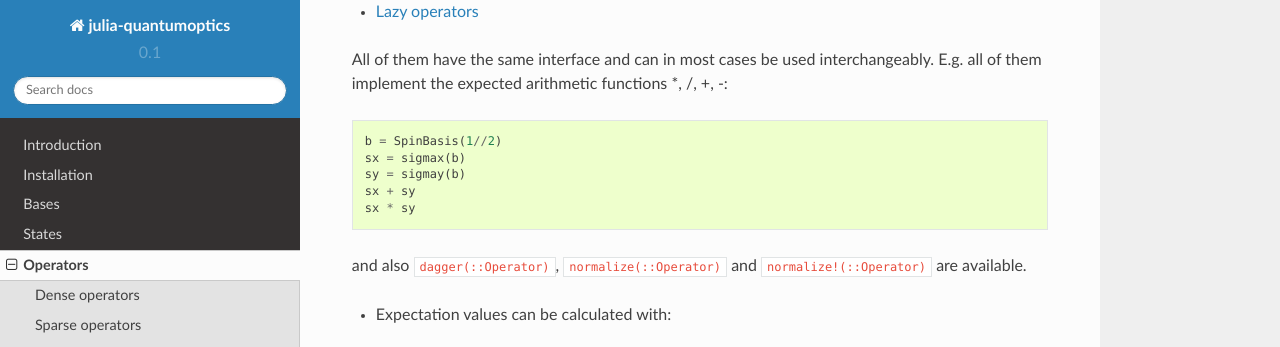
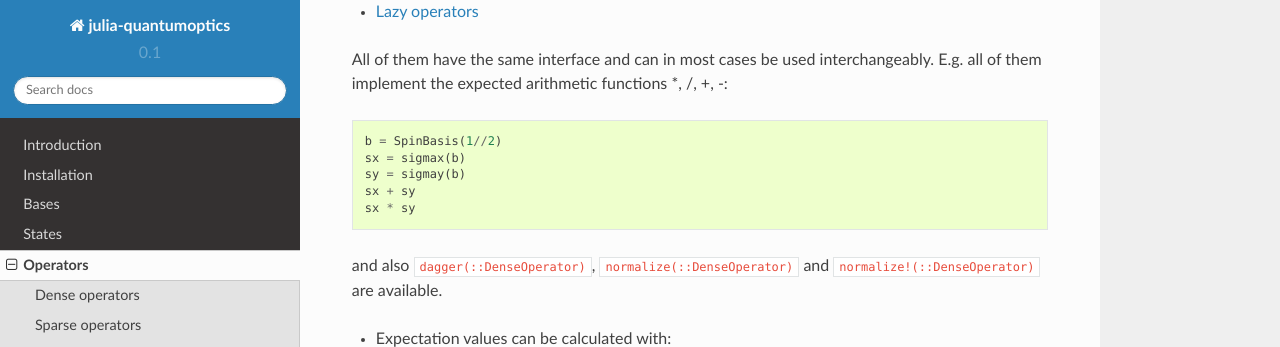
Before and after one commit to ymuv1/QuantumOptics.jl, a Sphinx documentation site: the page built from docs/source/operators.rst, in a window 1280 px wide and 900 px high, scrolled down 484 px, cut to the strip 0-347 px from the top of the window. Built offline with Sphinx 7.4.7 and the Read the Docs theme 2.0.0, drawn with Linux system fonts in a browser that asks for light colours; cross-references to code outside the pages are shown as plain code.

Commit message:
Fix signatures of autodoc directives in documentation.

```diff
--- a/docs/source/operators.rst
+++ b/docs/source/operators.rst
@@ -24,7 +24,7 @@
     sx + sy
     sx * sy
 
-and also :jl:func:`dagger(::Operator)`, :jl:func:`normalize(::Operator)` and :jl:func:`normalize!(::Operator)` are available.
+and also :jl:func:`dagger(::DenseOperator)`, :jl:func:`normalize(::DenseOperator)` and :jl:func:`normalize!(::DenseOperator)` are available.
 
 * Expectation values can be calculated with:
 
@@ -36,7 +36,7 @@
 
 .. epigraph::
 
-    .. jl:autofunction:: operators.jl tensor(::Operator, ::Operator)
+    .. jl:autofunction:: operators.jl tensor(::DenseOperator, ::DenseOperator)
 
     .. jl:autofunction:: operators.jl tensor(::Ket, ::Bra)
 
@@ -44,7 +44,7 @@
 
 .. epigraph::
 
-    .. jl:autofunction:: operators.jl ptrace(::Operator, indices)
+    .. jl:autofunction:: operators.jl ptrace(::DenseOperator, indices)
 
 * For creating operators of the type :math:`A = I \otimes I \otimes ... a_i ... \otimes I` the very useful embed function can be used:
 
--- a/docs/source/steadystate.rst
+++ b/docs/source/steadystate.rst
@@ -13,6 +13,6 @@
 
 .. epigraph::
 
-    .. jl:autofunction:: steadystate.jl eigenvector(L::SuperOperator)
+    .. jl:autofunction:: steadystate.jl eigenvector(L::DenseSuperOperator)
 
     .. jl:autofunction:: steadystate.jl eigenvector(H, J)
--- a/docs/source/timeevolution.rst
+++ b/docs/source/timeevolution.rst
@@ -59,9 +59,9 @@
 
 .. epigraph::
 
-    .. jl:autofunction:: timeevolution.jl master(tspan, rho0::Operator, H::AbstractOperator, J::Vector)
+    .. jl:autofunction:: timeevolution.jl master(tspan, rho0::DenseOperator, H::Operator, J::Vector)
 
-    .. jl:autofunction:: timeevolution.jl master_h(tspan, rho0::Operator, H::AbstractOperator, J::Vector)
+    .. jl:autofunction:: timeevolution.jl master_h(tspan, rho0::DenseOperator, H::Operator, J::Vector)
 
 
 .. _section-mcwf:
```
Also changed, not shown: docs/source/spectralanalysis.rst (+4 -4 lines).
